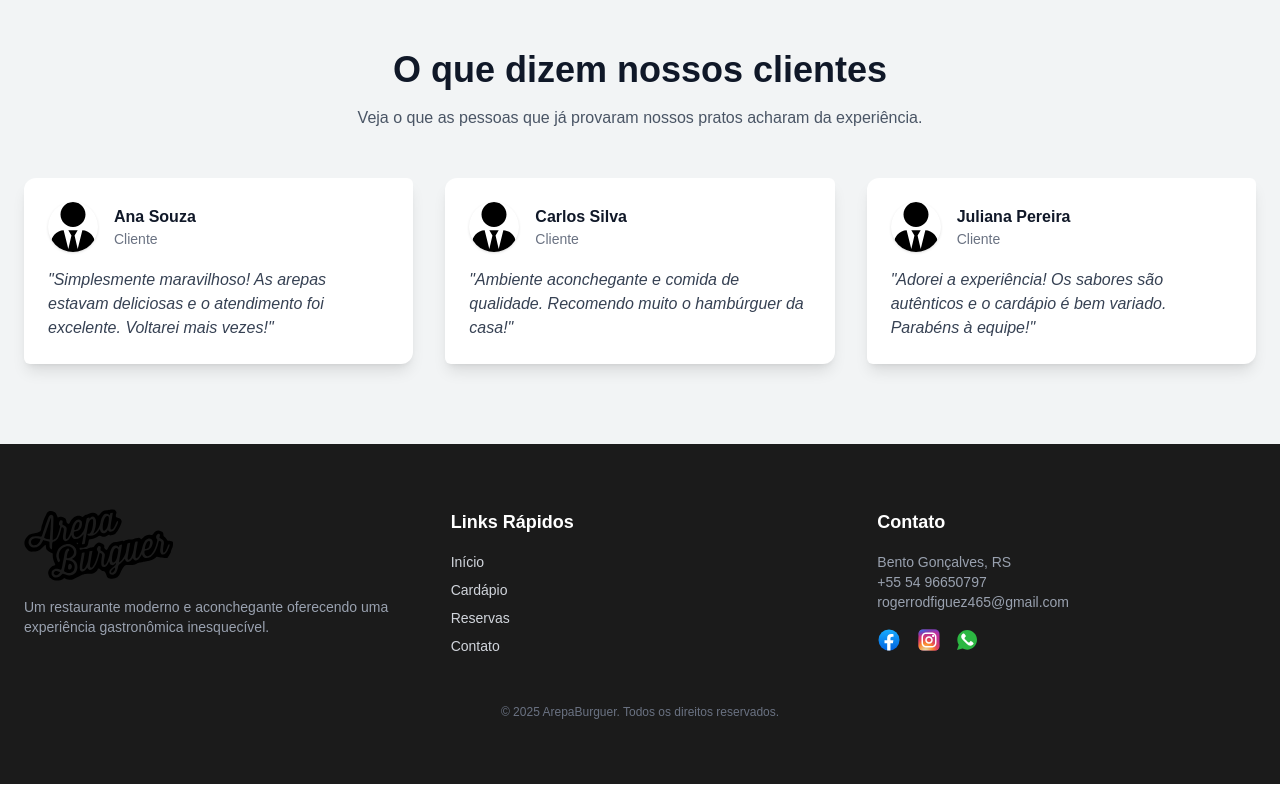
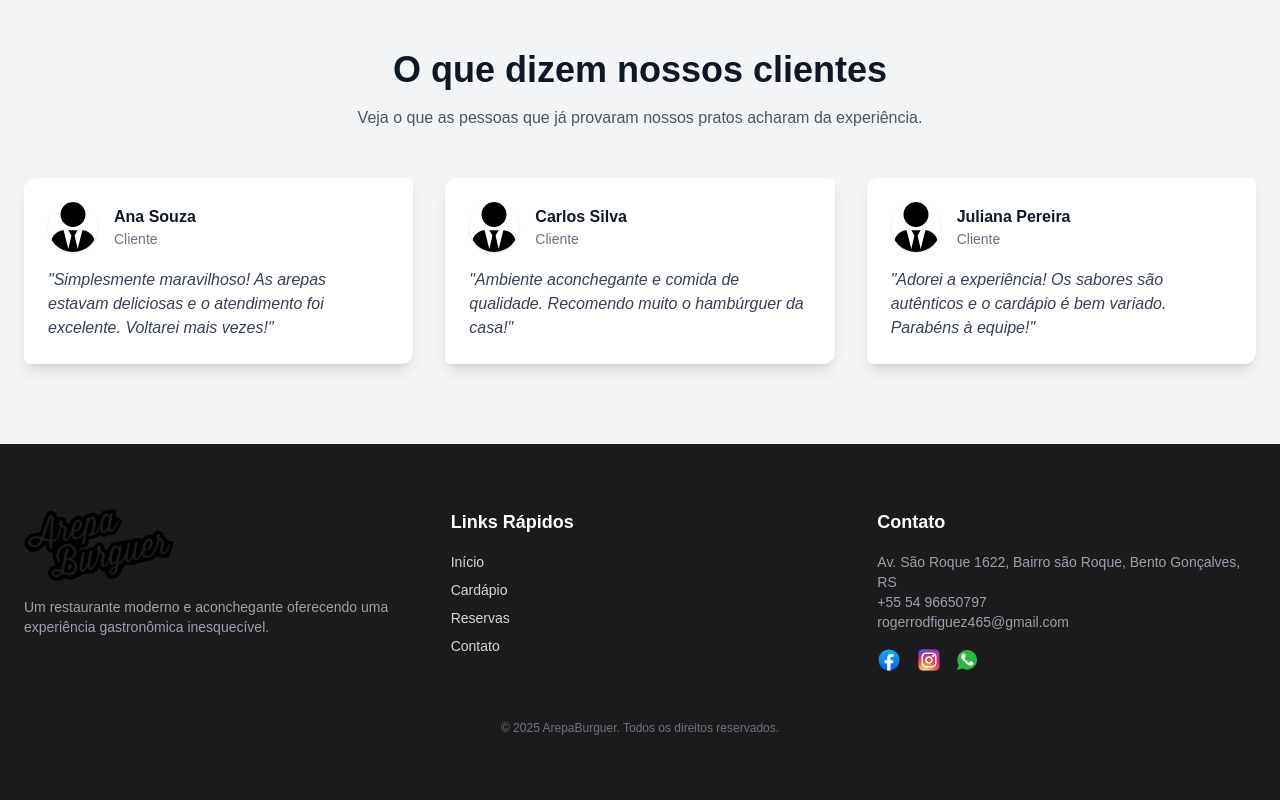
Before and after one commit to necho1122/arepaburguer, a Next.js app: page / in a window 1280 px wide. Shown: the part 2335-3135 px from the top of the page. Built offline with nearby package versions, Linux system fonts and the light colour scheme.

Commit message:
fisical address update

```diff
--- a/app/contact/page.tsx
+++ b/app/contact/page.tsx
@@ -52,7 +52,8 @@ export default function ContactPage() {
 					<strong>Telefone:</strong> +55 54 9665-0797
 				</p>
 				<p>
-					<strong>Endereço:</strong> Bento Gonçalves, RS
+					<strong>Endereço:</strong> Av. São Roque 1622, Bairro são Roque, Bento
+					Gonçalves, RS
 				</p>
 
 				{/* Redes sociais com ícones */}
--- a/components/Footer.tsx
+++ b/components/Footer.tsx
@@ -66,7 +66,7 @@ export default function Footer() {
 				<div>
 					<h3 className='text-lg font-semibold text-white mb-4'>Contato</h3>
 					<p className='text-sm text-gray-400 mb-4'>
-						Bento Gonçalves, RS
+						Av. São Roque 1622, Bairro são Roque, Bento Gonçalves, RS
 						<br />
 						+55 54 96650797
 						<br />
```
